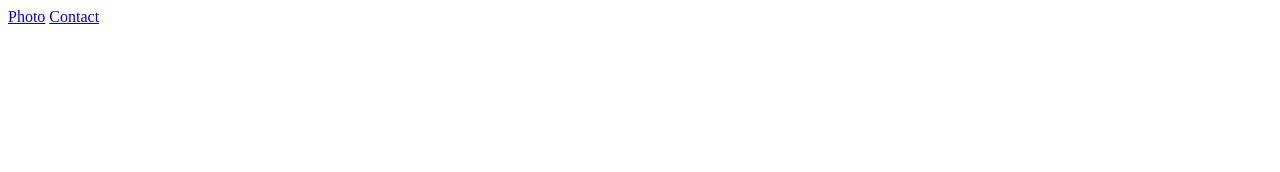
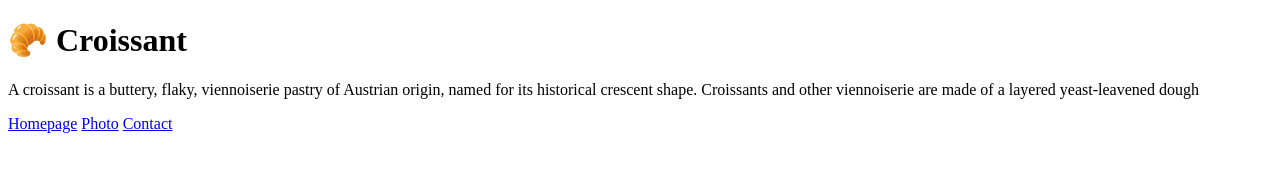
Before and after one commit to UkrValentyna/Croissant, a plain HTML site: page index.html in a window 1280 px wide. Drawn offline with Linux system fonts and the light colour scheme.

Commit message:
Add text to index.html

```diff
--- a/index.html
+++ b/index.html
@@ -7,6 +7,14 @@
     <link rel="stylesheet" href="/style/styles.css" />
   </head>
   <body>
+    <h1>🥐 Croissant</h1>
+    <p>
+      A croissant is a buttery, flaky, viennoiserie pastry of Austrian origin,
+      named for its historical crescent shape. Croissants and other viennoiserie
+      are made of a layered yeast-leavened dough
+    </p>
+
+    <a href="index.html"> Homepage</a>
     <a href="photo.html"> Photo</a>
     <a href="contact.html"> Contact</a>
   </body>
```
Also changed, not shown: contact.html (+2 -1 lines), photo.html (+7 -0 lines).
